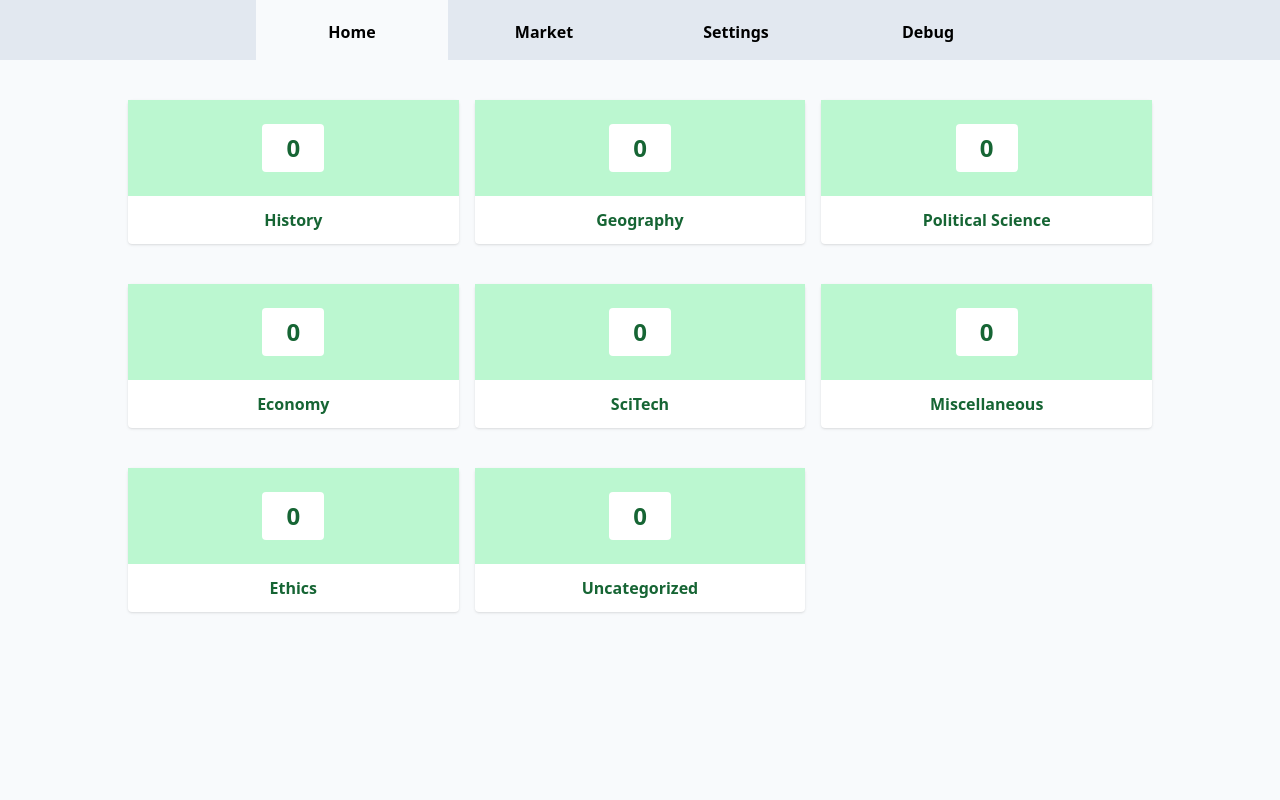
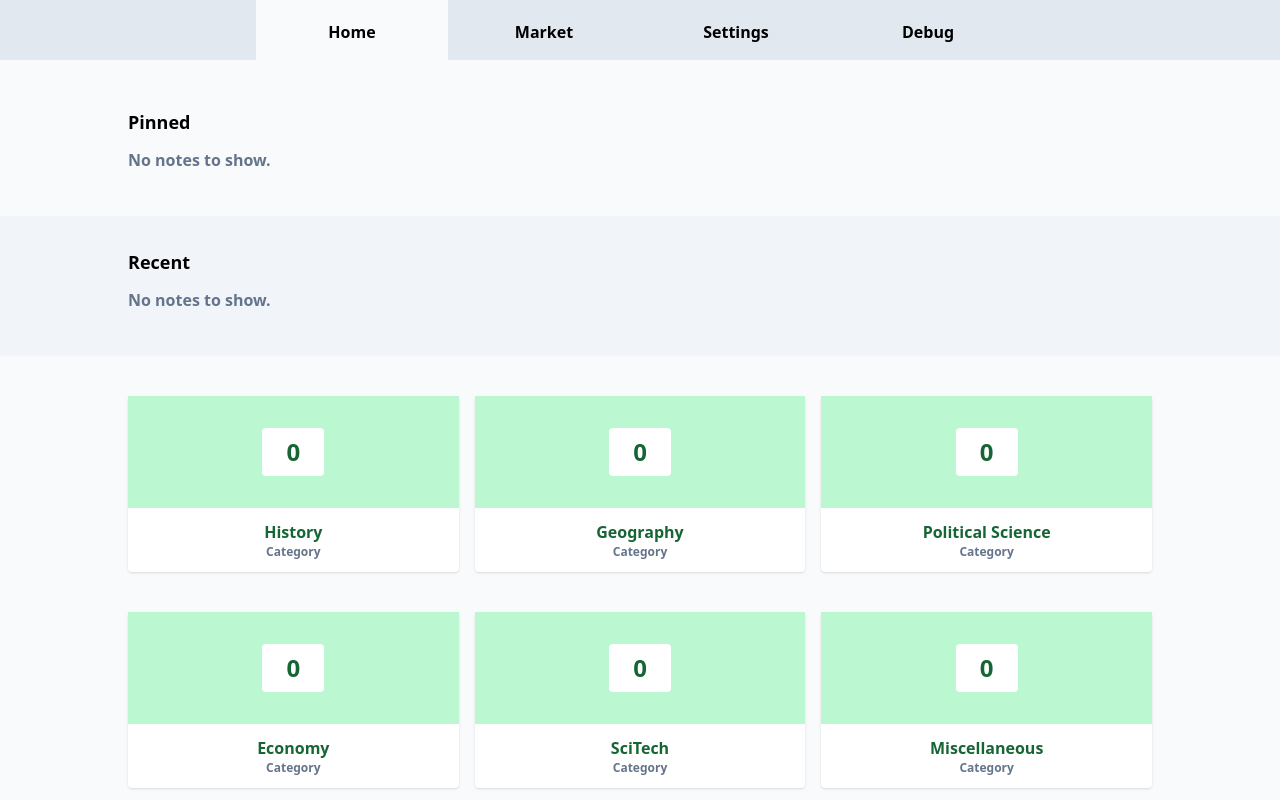
Before and after one commit to iaseth/pointedit, a React (Create React App) app: page / in a window 1280 px wide. Shown: the top 800 px of the page. Built offline with nearby package versions, Linux system fonts and the light colour scheme.

Commit message:
Listing 3 pinned and 3 recent notes on Dashboard

```diff
--- a/src/PointApp/Content/Home/Category/Category.js
+++ b/src/PointApp/Content/Home/Category/Category.js
@@ -21,12 +21,22 @@ export default function Category ({
 				<p></p>
 			</header>
 
-			<main className="max-w-5xl mx-auto px-4 py-4">
-				<NoteGrid {...{goToViewer}} notes={pinnedNotes} title="Pinned" />
-				<NoteGrid {...{goToViewer}} notes={recentNotes} title="Recent" />
-				<NoteGrid {...{notes, goToViewer}} title="All" />
+			<main className="ch:px-4 ch:py-8 ch2:max-w-5xl ch2:mx-auto">
+				<div>
+					<NoteGrid {...{goToViewer}} notes={pinnedNotes} title="Pinned" />
+				</div>
 
-				<CategoryGrid {...{appdata, goToCategory}} categories={nestedCats} />
+				<div className="bg-slate-100">
+					<NoteGrid {...{goToViewer}} notes={recentNotes} title="Recent" />
+				</div>
+
+				<div>
+					<NoteGrid {...{notes, goToViewer}} title="All" />
+				</div>
+
+				<div className="bg-slate-200">
+					<CategoryGrid {...{appdata, goToCategory}} categories={nestedCats} />
+				</div>
 			</main>
 
 			<footer className="max-w-5xl mx-auto px-4 py-4 space-x-4">
--- a/src/PointApp/Content/Home/Dashboard/Dashboard.js
+++ b/src/PointApp/Content/Home/Dashboard/Dashboard.js
@@ -1,15 +1,35 @@
 import {CategoryGrid} from '../HomeUtils';
+import {NoteGrid} from '../HomeUtils';
 
 
 // function RecentItems () {}
 // function PinnedItems () {}
 
-export default function Dashboard ({appdata, goToCategory}) {
+export default function Dashboard ({appdata, goToCategory, goToViewer}) {
 	const topLevelCats = appdata.categories.filter(cat => !cat.parent);
+	const notes = appdata.notes;
+
+	const pinnedNotes = notes.filter(n => n.pinned).slice(0, 3);
+	const sortedNotes = [...notes].sort((a, b) => (a.modifiedAt - b.modifiedAt));
+	const recentNotes = sortedNotes.slice(0, 3);
 
 	return (
-		<div className="max-w-5xl mx-auto">
-			<CategoryGrid {...{appdata, goToCategory}} categories={topLevelCats} />
+		<div className="">
+
+			<main className="ch:px-4 ch:py-8 ch2:max-w-5xl ch2:mx-auto">
+				<div>
+					<NoteGrid {...{goToViewer}} notes={pinnedNotes} title="Pinned" />
+				</div>
+
+				<div className="bg-slate-100">
+					<NoteGrid {...{goToViewer}} notes={recentNotes} title="Recent" />
+				</div>
+
+				<div>
+					<CategoryGrid {...{appdata, goToCategory}} categories={topLevelCats} />
+				</div>
+			</main>
+
 		</div>
 	);
 }
--- a/src/PointApp/Content/Home/Home.js
+++ b/src/PointApp/Content/Home/Home.js
@@ -62,7 +62,7 @@ export default function Home ({appdata, updateAppdata, LOGX}) {
 	};
 
 	return (
-		<section className="min-h-screen px-4 py-4">
+		<section className="min-h-screen py-4">
 			{getCurrentHomeTab()}
 		</section>
 	);
--- a/src/PointApp/Content/Home/HomeUtils/CategoryBox.js
+++ b/src/PointApp/Content/Home/HomeUtils/CategoryBox.js
@@ -4,11 +4,12 @@
 export function CategoryBox ({appdata, category, goToCategory}) {
 	return (
 		<div className="bg-white text-green-800 rounded shadow cursor-pointer hover:ring hover:ring-green-500" onClick={() => goToCategory(category.id)}>
-			<div className="py-6 bg-green-200 flex">
+			<div className="py-8 bg-green-200 flex">
 				<h1 className="bg-white px-6 py-2 m-auto rounded">{appdata.notes.filter(n => n.categoryId === category.id).length}</h1>
 			</div>
-			<div>
-				<h4 className="py-3 text-center">{category.title}</h4>
+			<div className="py-3 text-center">
+				<h4 className="">{category.title}</h4>
+				<h6 className="text-slate-500">Category</h6>
 			</div>
 		</div>
 	);
--- a/src/PointApp/Content/Home/HomeUtils/Grid.js
+++ b/src/PointApp/Content/Home/HomeUtils/Grid.js
@@ -3,7 +3,7 @@
 
 export function Grid ({children}) {
 	return (
-		<div className="grid sm:grid-cols-2 lg:grid-cols-3 gap-x-4 gap-y-10 py-6">
+		<div className="grid sm:grid-cols-2 lg:grid-cols-3 gap-x-4 gap-y-10 py-2">
 			{children}
 		</div>
 	);
--- a/src/PointApp/Content/Home/HomeUtils/NoteBox.js
+++ b/src/PointApp/Content/Home/HomeUtils/NoteBox.js
@@ -33,9 +33,9 @@ export function NoteBox ({note, onClick}) {
 
 			</header>
 
-			<main className="px-3 py-3 border-t-2 border-green-500">
+			<main className="px-3 py-3 border-t-2 border-green-500 text-center">
 				<h4 className="text-green-800">{note.title || "No title"}</h4>
-				<h5>{note.description || "No description"}</h5>
+				<h6 className="text-slate-500">{note.description || "No description"}</h6>
 			</main>
 
 		</article>
```
